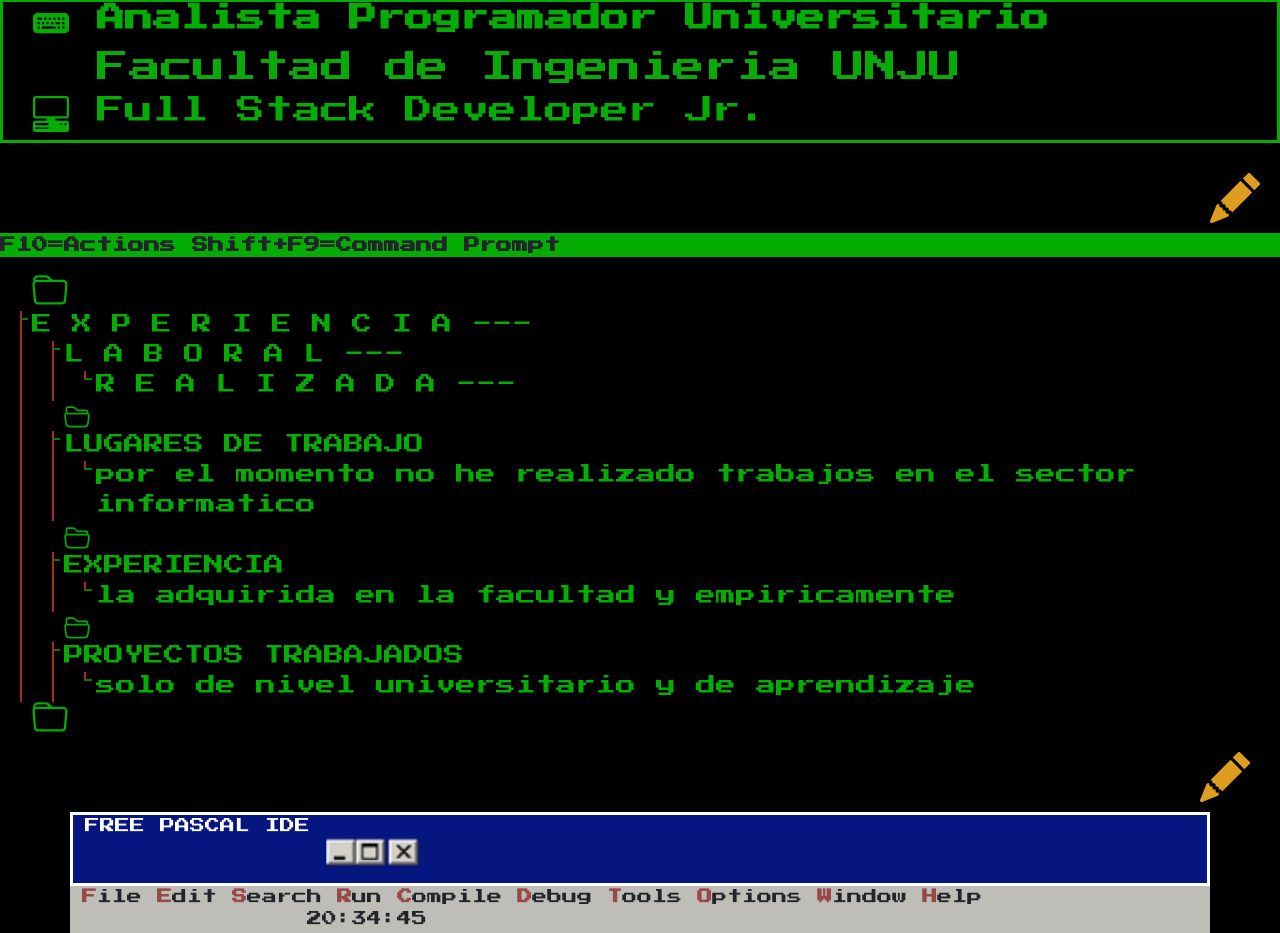
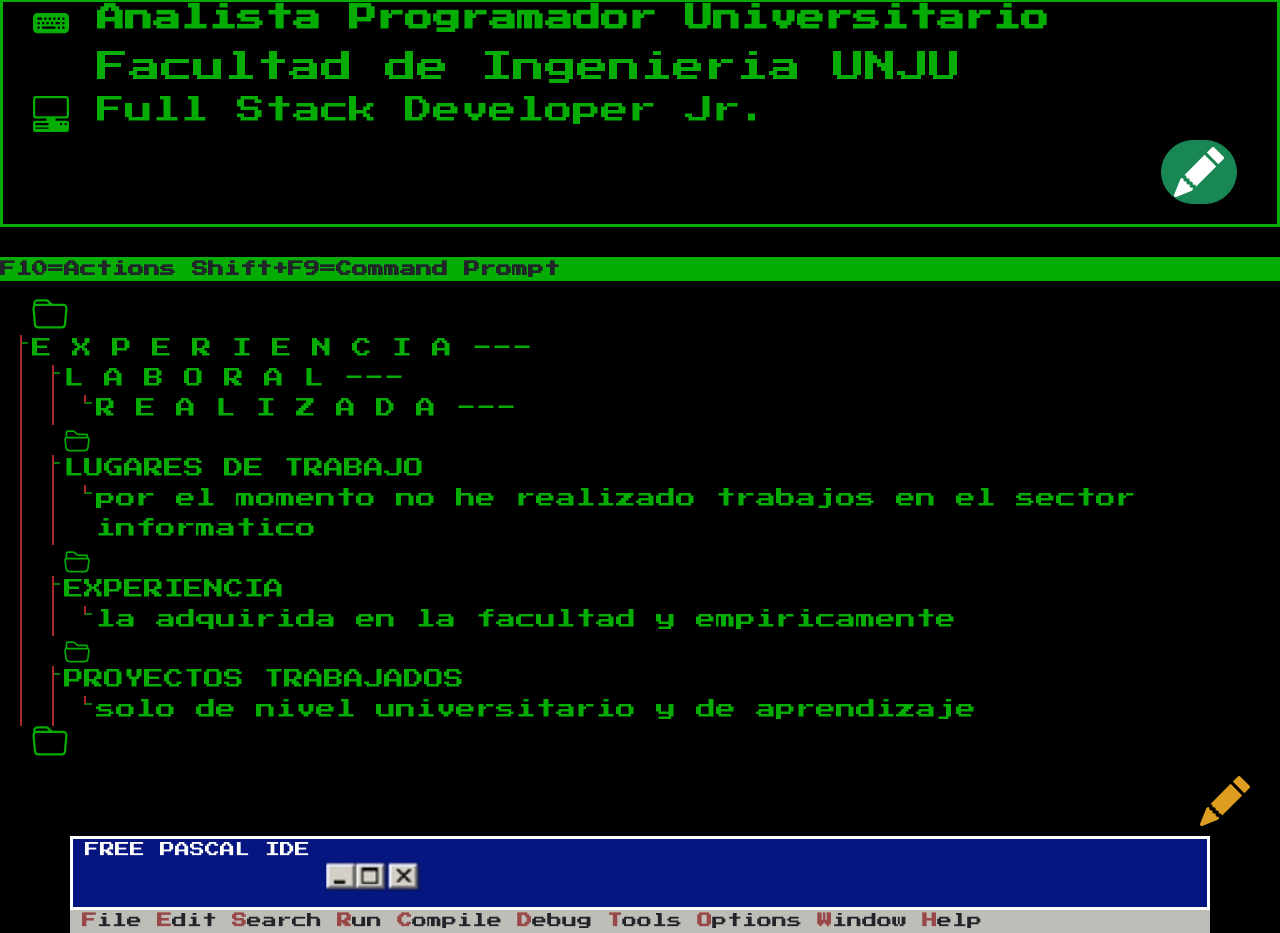
Before and after one commit to marcioRLopez/portfolio-frontend, an Angular app in the folder frontend/: page / in a window 1280 px wide. Shown: the part 1267-2200 px from the top of the page. Built offline with nearby package versions, Linux system fonts and the light colour scheme.

Commit message:
codificacion de acerca-de-modal

```diff
--- a/frontend/src/app/components/acerca-de/acerca-de.component.css
+++ b/frontend/src/app/components/acerca-de/acerca-de.component.css
@@ -22,11 +22,20 @@
     cursor: progress;
 }
 
+
 /*lapiz*/
-#pen{
+#pen {
     margin-right: 20px;
     margin-bottom: 10px;
    display: flex;
    justify-content: flex-end;
 
 }
+button {
+    margin-right: 20px;
+    margin-bottom: 10px;
+   display: flex;
+   justify-content: flex-end;
+   border-style: solid;
+   border-radius: 50px;
+}
--- a/frontend/src/app/components/acerca-de/acerca-de.component.html
+++ b/frontend/src/app/components/acerca-de/acerca-de.component.html
@@ -17,17 +17,36 @@
           d="M1.5 0A1.5 1.5 0 0 0 0 1.5v7A1.5 1.5 0 0 0 1.5 10H6v1H1a1 1 0 0 0-1 1v3a1 1 0 0 0 1 1h14a1 1 0 0 0 1-1v-3a1 1 0 0 0-1-1h-5v-1h4.5A1.5 1.5 0 0 0 16 8.5v-7A1.5 1.5 0 0 0 14.5 0h-13Zm0 1h13a.5.5 0 0 1 .5.5v7a.5.5 0 0 1-.5.5h-13a.5.5 0 0 1-.5-.5v-7a.5.5 0 0 1 .5-.5ZM12 12.5a.5.5 0 1 1 1 0 .5.5 0 0 1-1 0Zm2 0a.5.5 0 1 1 1 0 .5.5 0 0 1-1 0ZM1.5 12h5a.5.5 0 0 1 0 1h-5a.5.5 0 0 1 0-1ZM1 14.25a.25.25 0 0 1 .25-.25h5.5a.25.25 0 1 1 0 .5h-5.5a.25.25 0 0 1-.25-.25Z" />
       </svg> {{datas.titulo2}} </h3>
 
+      <!--icono de lapiz-->
+    <div id="pen">
+
+      <!-- Button trigger modal -->
+<button type="button" class="btn btn-success" data-bs-toggle="modal" data-bs-target="#acercadeModal">
+  <svg xmlns="http://www.w3.org/2000/svg" width="50" height="50" fill="#fff" class="bi bi-pencil-fill" viewBox="0 0 16 16">
+    <path d="M12.854.146a.5.5 0 0 0-.707 0L10.5 1.793 14.207 5.5l1.647-1.646a.5.5 0 0 0 0-.708l-3-3zm.646 6.061L9.793 2.5 3.293 9H3.5a.5.5 0 0 1 .5.5v.5h.5a.5.5 0 0 1 .5.5v.5h.5a.5.5 0 0 1 .5.5v.5h.5a.5.5 0 0 1 .5.5v.207l6.5-6.5zm-7.468 7.468A.5.5 0 0 1 6 13.5V13h-.5a.5.5 0 0 1-.5-.5V12h-.5a.5.5 0 0 1-.5-.5V11h-.5a.5.5 0 0 1-.5-.5V10h-.5a.499.499 0 0 1-.175-.032l-.179.178a.5.5 0 0 0-.11.168l-2 5a.5.5 0 0 0 .65.65l5-2a.5.5 0 0 0 .168-.11l.178-.178z"/>
+  </svg>
+</button>
+
+<!-- Modal -->
+<div class="modal fade" id="acercadeModal" tabindex="-1" aria-labelledby="acercadeModalLabel" aria-hidden="true">
+  <div class="modal-dialog">
+    <div class="modal-content">
+      <div class="modal-header">
+        <button type="button" class="btn-close" data-bs-dismiss="modal" aria-label="Close"></button>
+      </div>
+      <div class="modal-body">
+       <app-acerca-de-modal></app-acerca-de-modal>
+      </div>
+      <div class="modal-footer">
+        <button type="button" class="btn btn-success" data-bs-dismiss="modal">CERRAR</button>
+        <button type="button" class="btn btn-success">GUARDAR</button>
+      </div>
+    </div>
   </div>
-      <!--icono de lapiz-->
-      <a href="">
-        <div id="pen">
-          <svg xmlns="http://www.w3.org/2000/svg" width="50" height="50" fill="#dd9d20" class="bi bi-pencil-fill" viewBox="0 0 16 16">
-            <path d="M12.854.146a.5.5 0 0 0-.707 0L10.5 1.793 14.207 5.5l1.647-1.646a.5.5 0 0 0 0-.708l-3-3zm.646 6.061L9.793 2.5 3.293 9H3.5a.5.5 0 0 1 .5.5v.5h.5a.5.5 0 0 1 .5.5v.5h.5a.5.5 0 0 1 .5.5v.5h.5a.5.5 0 0 1 .5.5v.207l6.5-6.5zm-7.468 7.468A.5.5 0 0 1 6 13.5V13h-.5a.5.5 0 0 1-.5-.5V12h-.5a.5.5 0 0 1-.5-.5V11h-.5a.5.5 0 0 1-.5-.5V10h-.5a.499.499 0 0 1-.175-.032l-.179.178a.5.5 0 0 0-.11.168l-2 5a.5.5 0 0 0 .65.65l5-2a.5.5 0 0 0 .168-.11l.178-.178z"/>
-          </svg>
-        </div>
-      </a>
+</div>
+</div>
+
   </div>
-
   <!--DIVISOR FINAL-->
   <div id="divisor1">
     <p><strong>F10=Actions Shift+F9=Command Prompt </strong></p>
--- a/frontend/src/app/modales/acerca-de-modal/acerca-de-modal.component.css
+++ b/frontend/src/app/modales/acerca-de-modal/acerca-de-modal.component.css
@@ -0,0 +1,4 @@
+label {
+    color: #04ac04;
+    font-size: 16px;
+}
```
Also changed, not shown: frontend/src/app/modales/acerca-de-modal/acerca-de-modal.component.html (+39 -1 lines).
